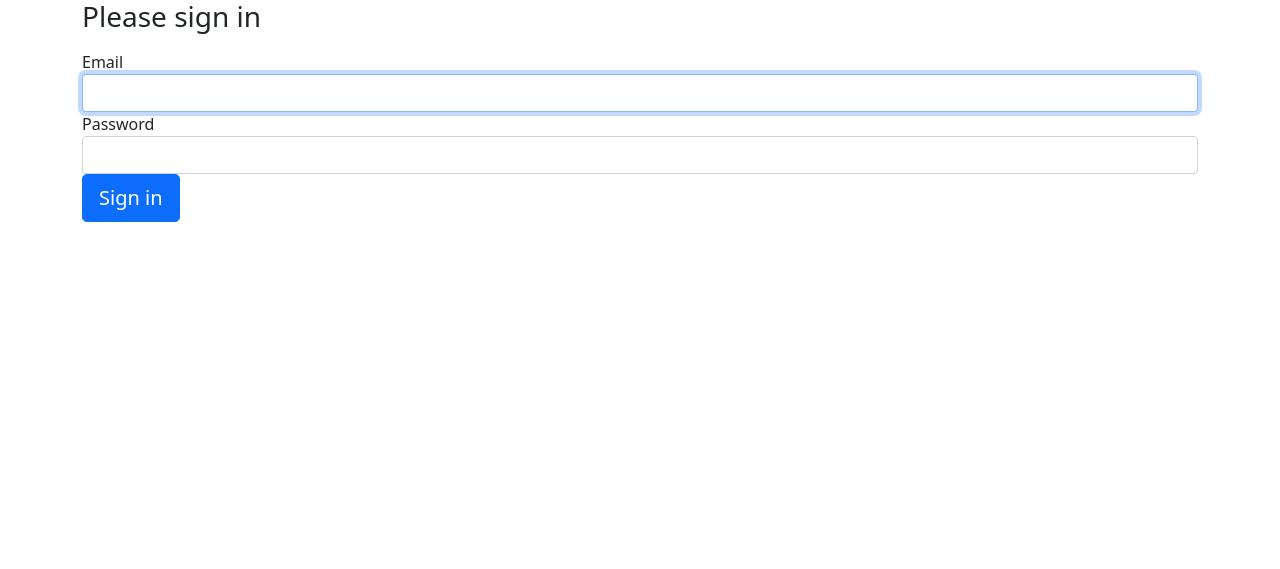
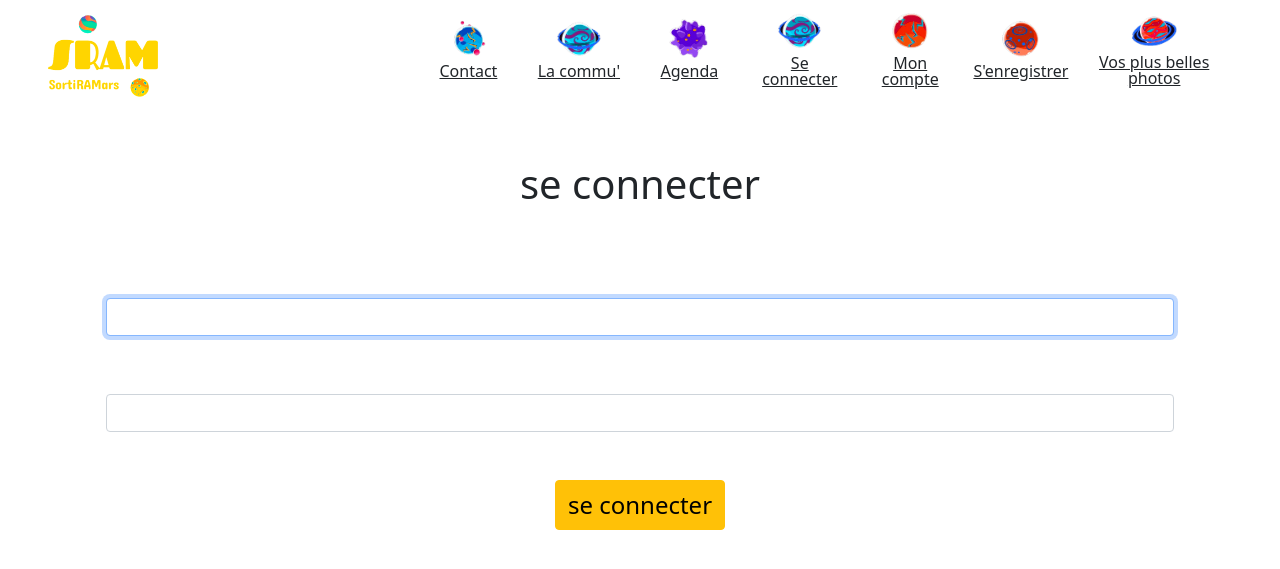
Before and after one commit to justGiletta/WCS_SRAM, a Symfony app: template templates/security/login.html.twig in a window 1280 px wide. Shown: the top 569 px of the page. Run offline with Twig, Linux system fonts and the light colour scheme; the template is opened without the code that fills it, so the values that code supplies are empty; some libraries are stand-ins or nearby versions; some web fonts are replaced.

Commit message:
pag login ok

```diff
--- a/templates/security/login.html.twig
+++ b/templates/security/login.html.twig
@@ -2,7 +2,10 @@
 
 {% block title %}Log in!{% endblock %}
 
+{% block navbar %}{% include '_navbar.html.twig' %}{% endblock %}
+
 {% block body %}
+<div class="container-lg">
     <form method="post">
         {% if error %}
         <div class="alert alert-danger">{{ error.messageKey|trans(error.messageData, 'security') }}</div>
@@ -14,18 +17,22 @@
         </div>
         {% endif %}
 
-    <h1 class="h3 mb-3 font-weight-normal">Please sign in</h1>
+        <h1 class="text-center mb-5">se connecter</h1>
+        <div class="container-lg">
+            <div class="mb-3 fs-3 text-white">
                 <label for="inputEmail">Email</label>
-    <input type="email" value="{{ last_username }}" name="email" id="inputEmail" class="form-control" autocomplete="email" required autofocus>
+                <input type="email" value="{{ last_username }}" name="email" id="inputEmail" class="form-control"
+                    autocomplete="email" required autofocus>
+            </div>
+            <div class="mb-3 fs-3 text-white">
                 <label for="inputPassword">Password</label>
-    <input type="password" name="password" id="inputPassword" class="form-control" autocomplete="current-password" required>
-
-    <input type="hidden" name="_csrf_token"
-           value="{{ csrf_token('authenticate') }}"
-    >
-
+                <input type="password" name="password" id="inputPassword" class="form-control"
+                    autocomplete="current-password" required>
+                <input type="hidden" name="_csrf_token" value="{{ csrf_token('authenticate') }}">
+            </div>
             {#
-        Uncomment this section and add a remember_me option below your firewall to activate remember me functionality.
+            Uncomment this section and add a remember_me option below your firewall to activate remember me
+            functionality.
             See https://symfony.com/doc/current/security/remember_me.html
 
             <div class="checkbox mb-3">
@@ -34,9 +41,7 @@
                 </label>
             </div>
             #}
-
-    <button class="btn btn-lg btn-primary" type="submit">
-        Sign in
-    </button>
+            <div class="text-center m-5"><button type="submit" class="btn btn-warning fs-4">se connecter</button></div>
     </form>
+</div>
 {% endblock %}
```
Lines whose indentation alone changed are shown as unchanged.
